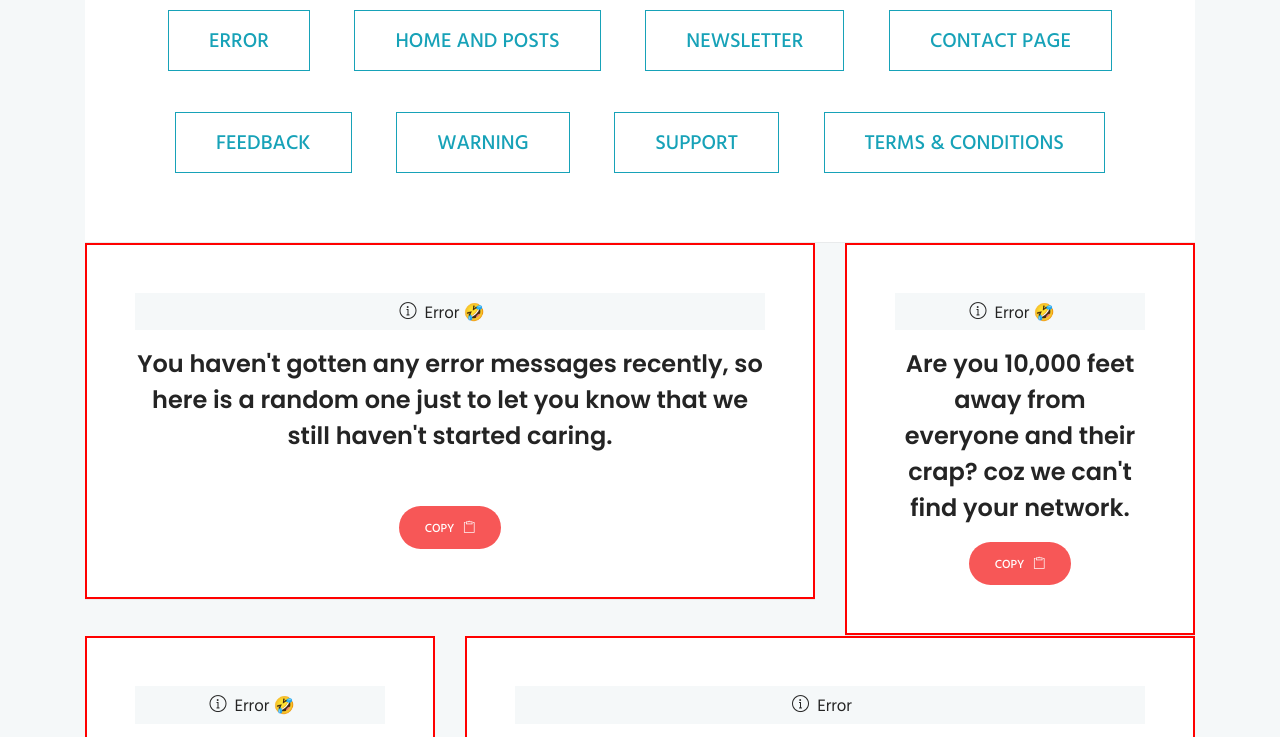
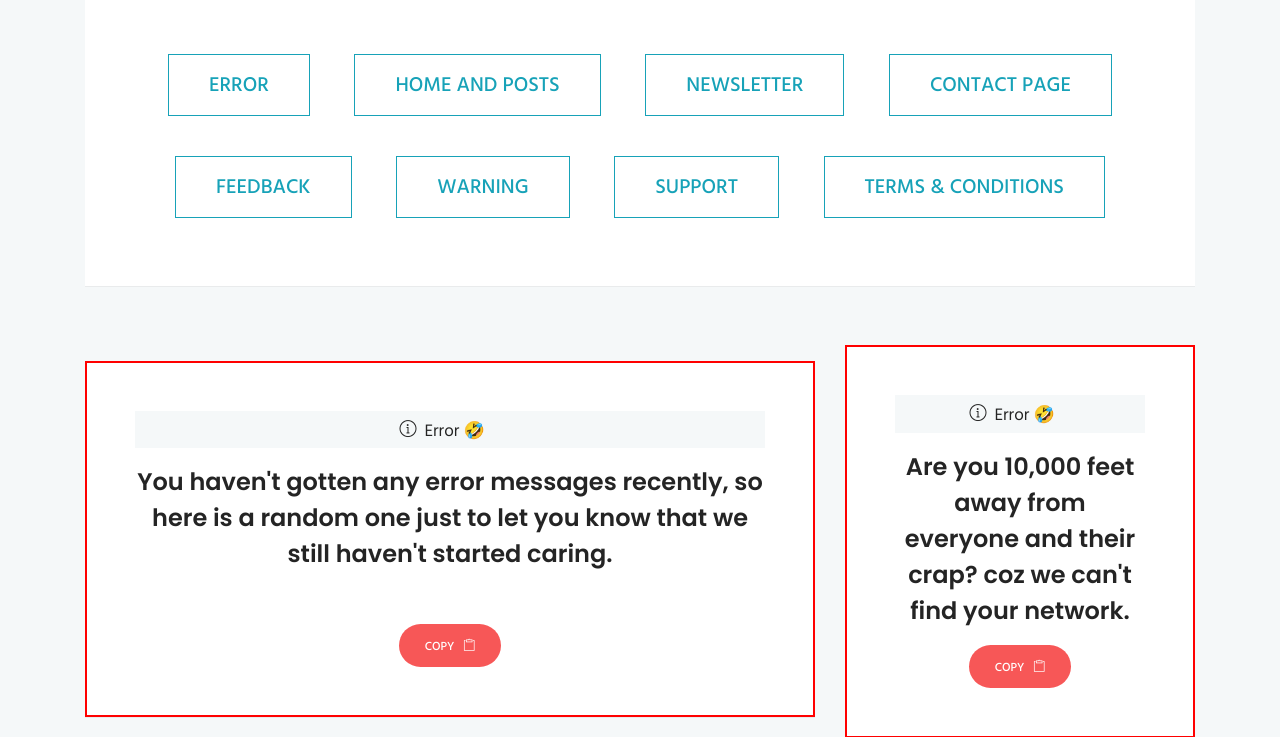
Before and after one commit to illumillion/illumillion.github.io, a website: page theme/lab.html in a window 1280 px wide. Shown: the part 350-1087 px from the top of the page. Drawn offline with nearby package versions, Linux system fonts and the light colour scheme; some packages are replaced by stand-ins of ours; files that its build step writes are made by us from their sources.

Commit message:
Update _blog.scss

```diff
--- a/source/scss/templates/_blog.scss
+++ b/source/scss/templates/_blog.scss
@@ -103,5 +103,7 @@ h3.quote::before {
 }
 
 .blog-item {
-  border-bottom: 1px solid rgba(0, 0, 0, 0.05)
+  border-bottom: 1px solid rgba(0, 0, 0, 0.05);
+  margin-bottom: 4%;
+  margin-top: 4%;
 }
```
